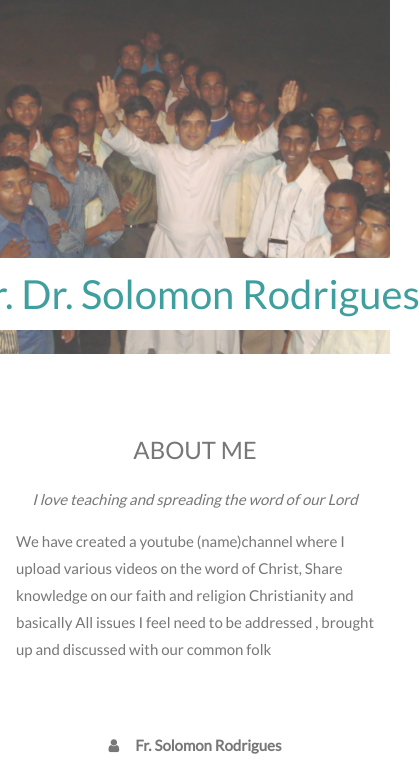
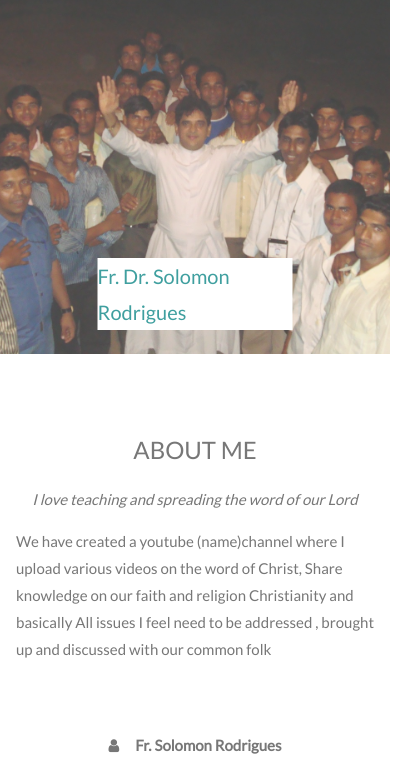
Before and after one commit to lopesneel24/Fr.-Solomon-Rodrigues, a plain HTML site: page index.html in a window 390 px wide. Shown: the part 46-817 px from the top of the page, 420 px wide, since content can reach past the window. Drawn offline with nearby package versions, Linux system fonts and the light colour scheme.

Commit message:
Update index.html

```diff
--- a/index.html
+++ b/index.html
@@ -1,7 +1,7 @@
 <!DOCTYPE html>
 <html>
 <head>
-<title>Praise The Lord </title>
+<title>W3.CSS Template</title>
 <meta charset="UTF-8">
 <meta name="viewport" content="width=device-width, initial-scale=1">
 <link rel="stylesheet" href="https://www.w3schools.com/w3css/4/w3.css">
@@ -15,18 +15,44 @@ body, html {
   line-height: 1.8;
 }
 
+
+
+@media (min-width:300px) and (max-width:400px)
+
+   {
+
+.w3-display-middle {
+  font-size: 20px;
+}
+
+}
+
+
+@media (min-width:450px) and (max-width:1080px)
+
+   {
+
+.w3-display-middle {
+  font-size: 40px;
+}
+
+}
+
+
 /* Create a Parallax Effect */
 .bgimg-1, .bgimg-2, .bgimg-3 {
   background-attachment: fixed;
   background-position: center;
   background-repeat: no-repeat;
   background-size: cover;
+  width:auto;
 }
 
 /* First image (Logo. Full height) */
 .bgimg-1 {
   background-image:url('media/WhatsApp Image 2021-12-07 at 8.17.16 AM.jpeg');
   min-height: 100%;
+  min-width: 100%;
 }
 
 /* Second image (Portfolio) */
@@ -49,8 +75,10 @@ body, html {
   .bgimg-1, .bgimg-2, .bgimg-3 {
     background-attachment: scroll;
     min-height: 400px;
+    min-width: 100%;
   }
 }
+
 
 </style>
 </head>
@@ -82,7 +110,7 @@ body, html {
 
 <!-- First Parallax Image with Logo Text -->
 <div class="bgimg-1 w3-display-container w3-opacity-min" id="home" image="\media\WhatsApp Image 2021-12-07 at 8.17.16 AM.jpeg">
-  <div class="w3-display-middle" style="white-space:nowrap;font-size:40px; color:teal;top:340px;background-color:white;">
+  <div class="w3-display-middle" style="white-space:wrap;color:teal;top:340px;background-color:white;">
    Fr. Dr. Solomon Rodrigues
   </div>
 </div>
@@ -171,8 +199,10 @@ body, html {
         <iframe src = "media\ENGLISH SPEAKING BOOK.pdf" width="100%" height="300px" allowfullscreen="True" loading="lazy" name="English Speaking By Fr Solomon Rodrigues" >
         <p>English Speaking</p>
         </iframe>
+        <a href= "media\ENGLISH SPEAKING BOOK.pdf">Take Me to View the book in new window</a>
 
     </div>
+
 
 
 
@@ -243,7 +273,7 @@ body, html {
     <i class="fa fa-twitter w3-hover-opacity"></i>
     <i class="fa fa-linkedin w3-hover-opacity"></i>
   </div>
-
+  <p>Powered by <a href="https://www.w3schools.com/w3css/default.asp" title="W3.CSS" target="_blank" class="w3-hover-text-green">w3.css</a></p>
 </footer>
 
 <script>
```
